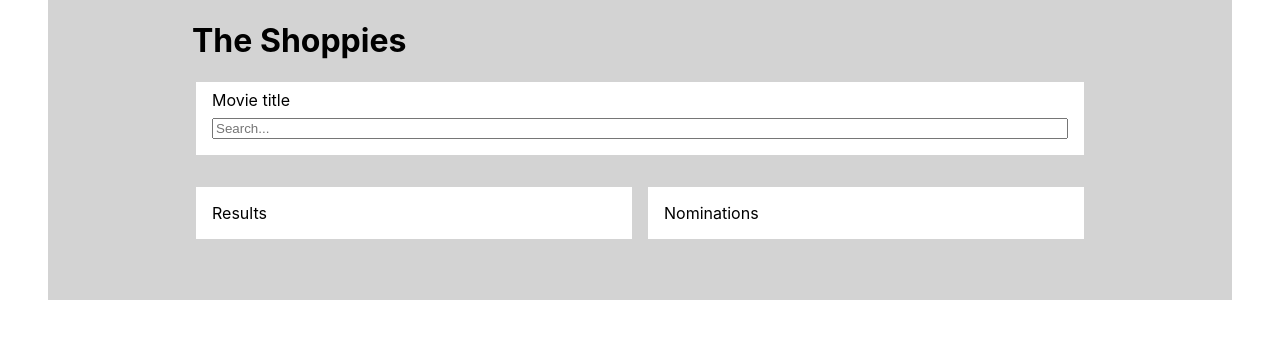
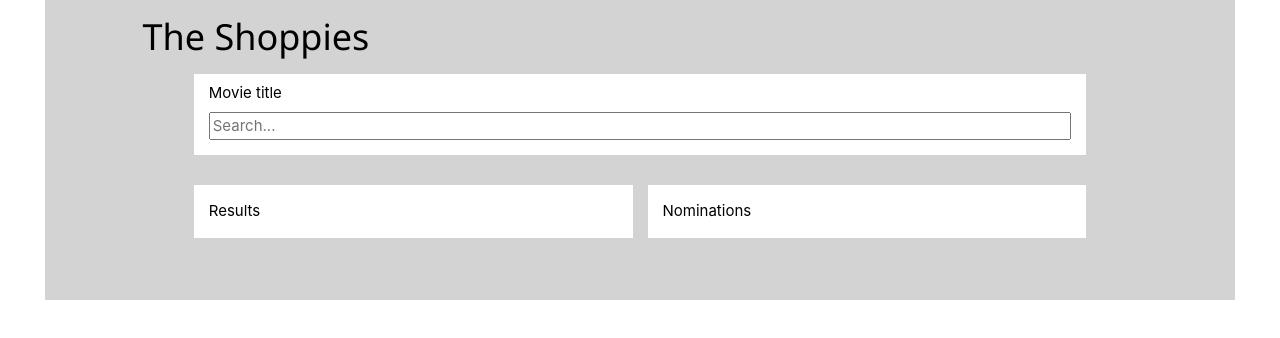
Before and after one commit to veeteeran/shoppies, a React (Create React App) app: page / in a window 1280 px wide. Shown: the top 338 px of the page. Built offline with nearby package versions, Linux system fonts and the light colour scheme.

Commit message:
Add W3 modal

```diff
--- a/public/index.html
+++ b/public/index.html
@@ -24,6 +24,7 @@
       work correctly both with client-side routing and a non-root public URL.
       Learn how to configure a non-root public URL by running `npm run build`.
     -->
+    <link rel="stylesheet" href="https://www.w3schools.com/w3css/4/w3.css">
     <title>The Shoppies</title>
   </head>
   <body>
--- a/src/App.css
+++ b/src/App.css
@@ -8,7 +8,7 @@
 }
 
 .container h1 {
-  margin-left: 9rem;
+  margin-left: 6.5rem;
 }
 
 .search-container {
--- a/src/App.js
+++ b/src/App.js
@@ -74,6 +74,10 @@ function App() {
 
         const target = (nominateClick.target) ? nominateClick.target : nominateClick.srcElement;
         target.disabled = true;
+
+        if (nominationsList.childElementCount === 5) {
+            showModal();
+        }
     }
 
     const handleRemove = (event, nominateClick) => {
@@ -85,10 +89,18 @@ function App() {
         nominateBtn.disabled = false;
     }
 
+    const showModal = () => {
+        document.getElementById('id01').style.display='block'
+    }
+
+    const hideModal = () => {
+        document.getElementById('id01').style.display='none'
+    }
+
   return (
-    <div class='container'>
+    <div className='container'>
         <h1>The Shoppies</h1>
-        <div class='search-container'>
+        <div className='search-container'>
             <label htmlFor='title'>Movie title</label>
               <input
                   type='text'
@@ -99,20 +111,33 @@ function App() {
                   onKeyPress={handleKeypress}
               />
         </div>
-        <div class='bottom-box'>
-            <div class='results'>
+        <div className='bottom-box'>
+            <div className='results'>
                 <div id='results-text'>
                       Results
                 </div>
                 <ul id='results-list'></ul>
             </div>
-            <div class='nominations'>
-                <div class='nominations-text'>
+            <div className='nominations'>
+                <div className='nominations-text'>
                       Nominations
                 </div>
                 <ul id='nominations-list'></ul>
             </div>
-      </div>
+          </div>
+        <div id="id01" className="w3-modal">
+            <div className="w3-modal-content">
+                <header className="w3-container w3-light-grey">
+                    <span onClick={hideModal}
+                    className="w3-button w3-display-topright">&times;</span>
+                    <h2>Your nominations</h2>
+                </header>
+                <div className="w3-container">
+                    <p>Thank you for your help with The Shoppies</p>
+                    {/* <p>Edit or submit your list</p> */}
+                </div>
+            </div>
+        </div>
     </div>
   );
 }
```
